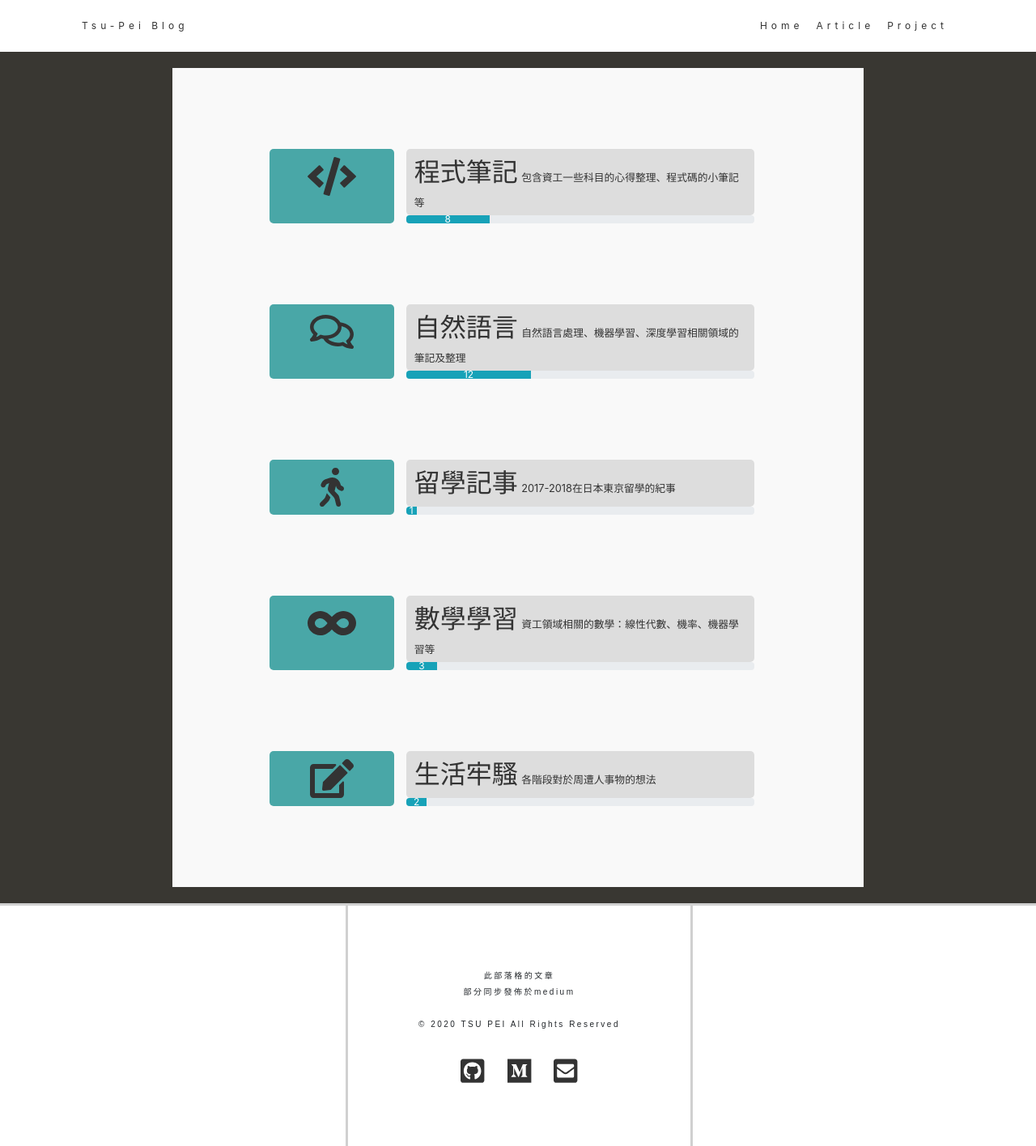
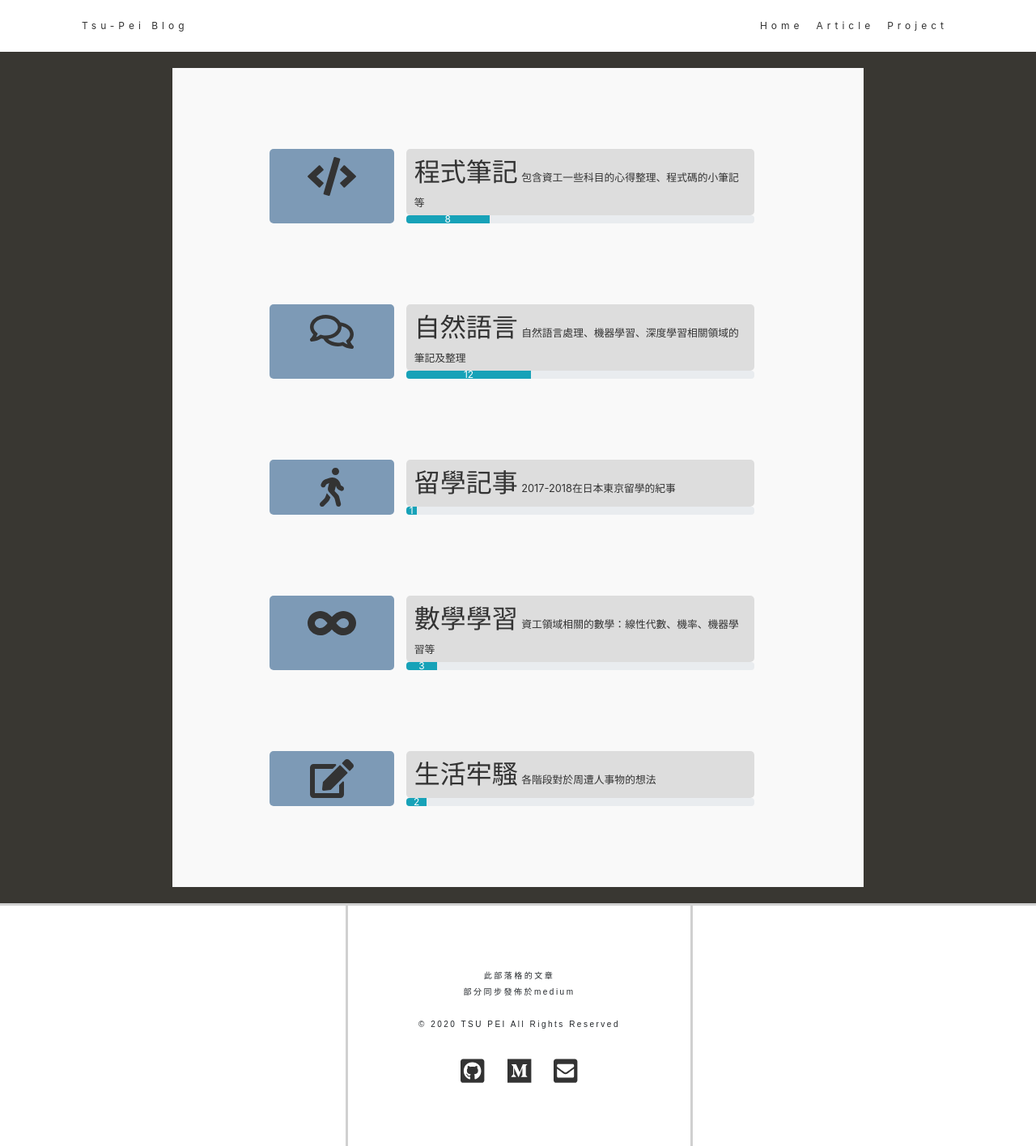
Before and after one commit to tsupei/tsupei.github.io, a Jekyll site: the page built from posts/index.html, in a window 1280 px wide. Shown: the whole page at 81% size. Built offline with Jekyll 4.4.1, drawn with Linux system fonts in a browser that asks for light colours; nearby versions of some CDN libraries.

Commit message:
Update common.css

```diff
--- a/res/css/common.css
+++ b/res/css/common.css
@@ -113,7 +113,7 @@ blockquote {
 /* post view settings */
 
 .post-home-color {
-	background-color: #49A7A7;
+	background-color: #49729bb3;
 }
 
 .post-view-color {
@@ -358,7 +358,7 @@ blockquote {
 .article-window {
 	border-radius: 10px;
 	padding: 5px 5px;
-	background-color: #49A7A7;
+	background-color: #49729bb3;
 }
 
 .article-title {
@@ -503,7 +503,7 @@ img {
 }
 
 .box-icon{
-	background-color: #49A7A7;
+	background-color: #49729bb3;
 	border-radius: 5px;
 	padding: 10px;
 }
```
